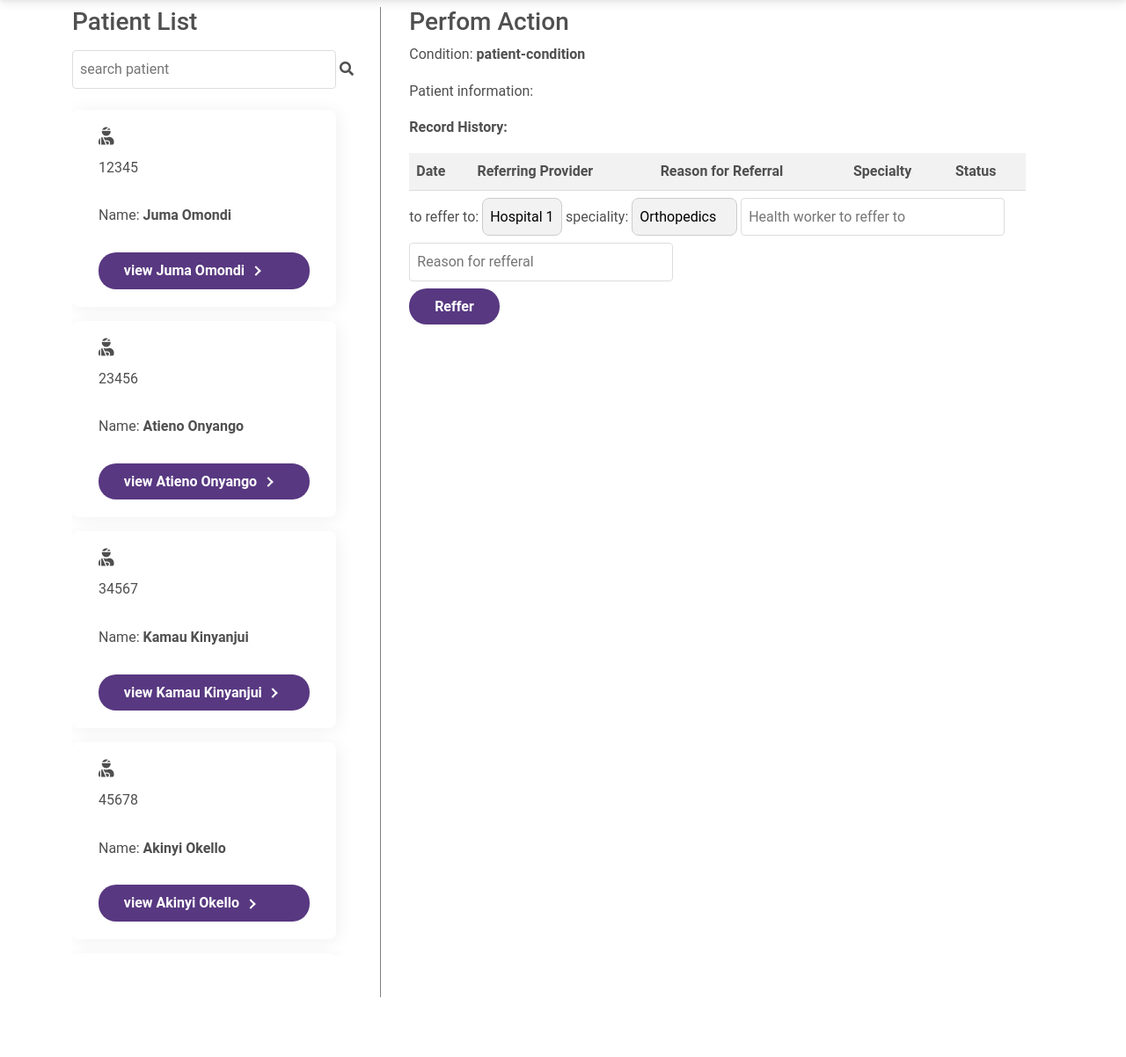
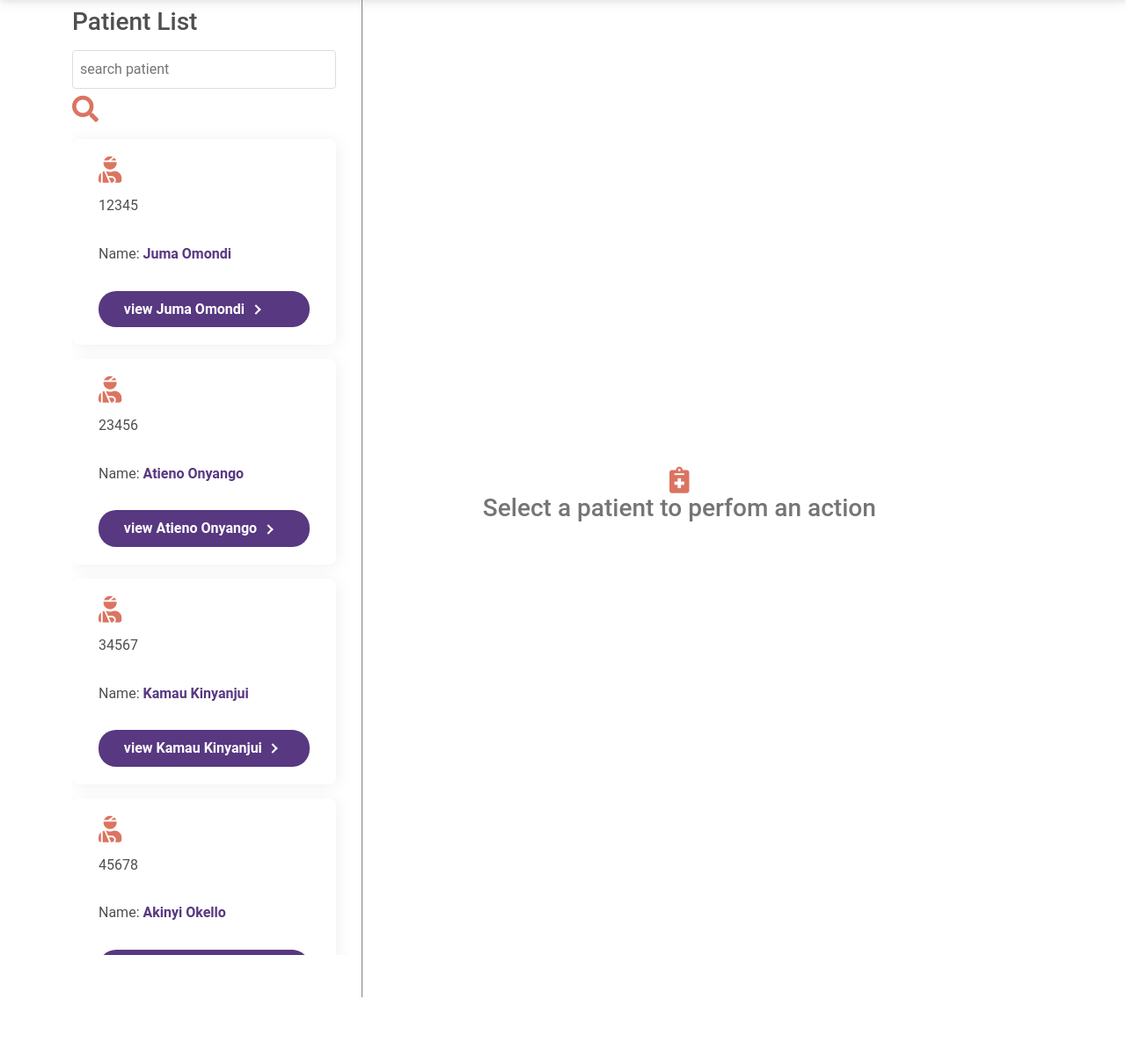
Before and after one commit to MoseNjau/medicode-TEST, a Django app: page /patients/ in a window 1280 px wide. Shown: the part 59-1261 px from the top of the page at 88% size. Run offline with Django 5.2, Linux system fonts and the light colour scheme; a user stored in the database is signed in; lists and menus that the app fills with data are empty.

Commit message:
Added: Handling of empty responses and onload screen

```diff
--- a/carelink/templates/carelink/patients.html
+++ b/carelink/templates/carelink/patients.html
@@ -32,6 +32,7 @@
   gap: 0.6em;
   font-weight: bold;
 }
+
 .view-button .arrow-wrapper {
   display: flex;
   justify-content: center;
@@ -72,6 +73,7 @@
 .view-button:hover .arrow:before {
   right: 0;
 }
+
 .patient-details {
   width: 300px;
   height: fit-content;
@@ -89,9 +91,12 @@
   margin-top:1rem;
   margin-bottom:1rem;
 }
-.patient-details i {
-  font-size:20px;
+
+.patient-list i, .patient-action i {
+  font-size:30px;
+  color:#DB7461;
 }
+
 .patient-wrapper{
   position:relative;
   display:flex;
@@ -110,12 +115,14 @@
 }
 span{
   font-weight:bold;
+  color:#583881;
 }
 select {
     /* Remove default styles */
   appearance: none;
   -webkit-appearance: none;
   -moz-appearance: none;
+
   border: none;
   margin: 0;
   font-family: inherit;
@@ -193,6 +200,10 @@
   scrollbar-width: thin; /* Width of the scrollbar */
   scrollbar-color: #888 #f1f1f1; /* Color of the scrollbar thumb and track */
 }
+.hidden{
+  visibility:hidden;
+  flex:0;
+}
     </style>
   <!--nav-->
  <nav class="navbar navbar-expand-lg">
@@ -251,8 +262,12 @@
     </div>
   </div>
   <!--patient action section-->
-  <div class="patient-action mt-2">
-    <h3>Perfom Action</h3>
+  <div class="patient-action mt2" style="overflow:auto; display:flex;justify-content:center;align-items:center;flex-direction:column">
+    <i class="fas fa-notes-medical" style="font-size:30px"></i>
+    <h3 class="text-muted"> Select a patient to perfom an action</h3>
+  </div>
+  <div class="patient-action mt-2 hidden">
+    <h3><i class="fas fa-exclamation-circle"></i> Perfom Action</h3>
     <!--patient information-->
       <!--condition-->
       <p class="patient-condition">Condition: <span>patient-condition</span></p>
@@ -261,7 +276,7 @@
       <ul class="patient-info">
       </ul>
 
-      <p><span>Record History:</span></p>
+      <p><i class="fas fa-database"> </i> <span>Record History:</span></p>
       <!--Refferal History-->
       <table class="mb-2" id="history">
   <thead>
@@ -304,7 +319,12 @@
     var patientInfo =  document.querySelector('.patient-info')
     var patientSearchInput = document.querySelector('#patient-search')
     var patientDetails = document.querySelectorAll('.patient-list')[1]
+    var patientAction = document.querySelectorAll('.patient-action')
+
+    //load selected patient details
     var loadPatientDetails = (number) =>{
+      patientAction[1].classList.remove('hidden')
+      patientAction[0].classList.add('hidden')
       // Create a new XMLHttpRequest object
       var xhr = new XMLHttpRequest();
 
--- a/carelink/views.py
+++ b/carelink/views.py
@@ -79,7 +79,6 @@
         content = data['content']  # Assuming content is sent in the request POST data
         sender = request.user
         receiver_id = int(data['receiver_id'])  # Assuming receiver_id is sent in the request POST data
-        print(data,content)
         receiver = User.objects.get(pk=receiver_id)
 
         # Create a new message instance
@@ -95,7 +94,6 @@
 def check_messages(request):
     if request.method == 'POST':
         receiver_id = json.loads(request.body)['receiver']
-        print(receiver_id)
         # Get messages for the current user
         user_messages = Message.objects.filter((Q(sender=request.user) & Q(receiver_id=receiver_id)) | (Q(sender_id=receiver_id) & Q(receiver=request.user))).order_by('timestamp')
         # Serialize messages data
@@ -120,7 +118,6 @@
             data.append(row)
     # Pass the data to the template or return it as a JSON response
     context = {'patients': data}
-    print(context)
     return render(request,"carelink/patients.html",context)
 
 @login_required
```
